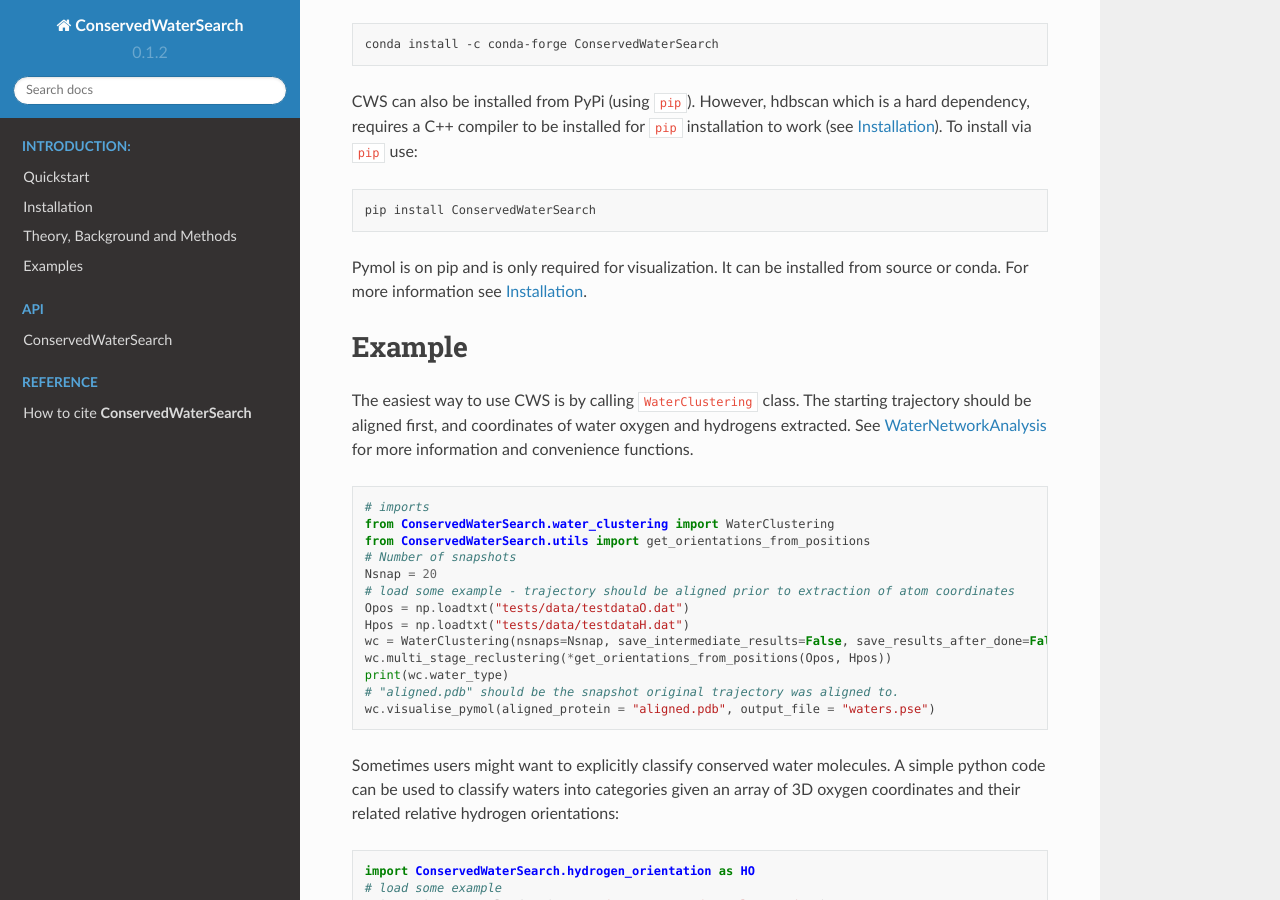
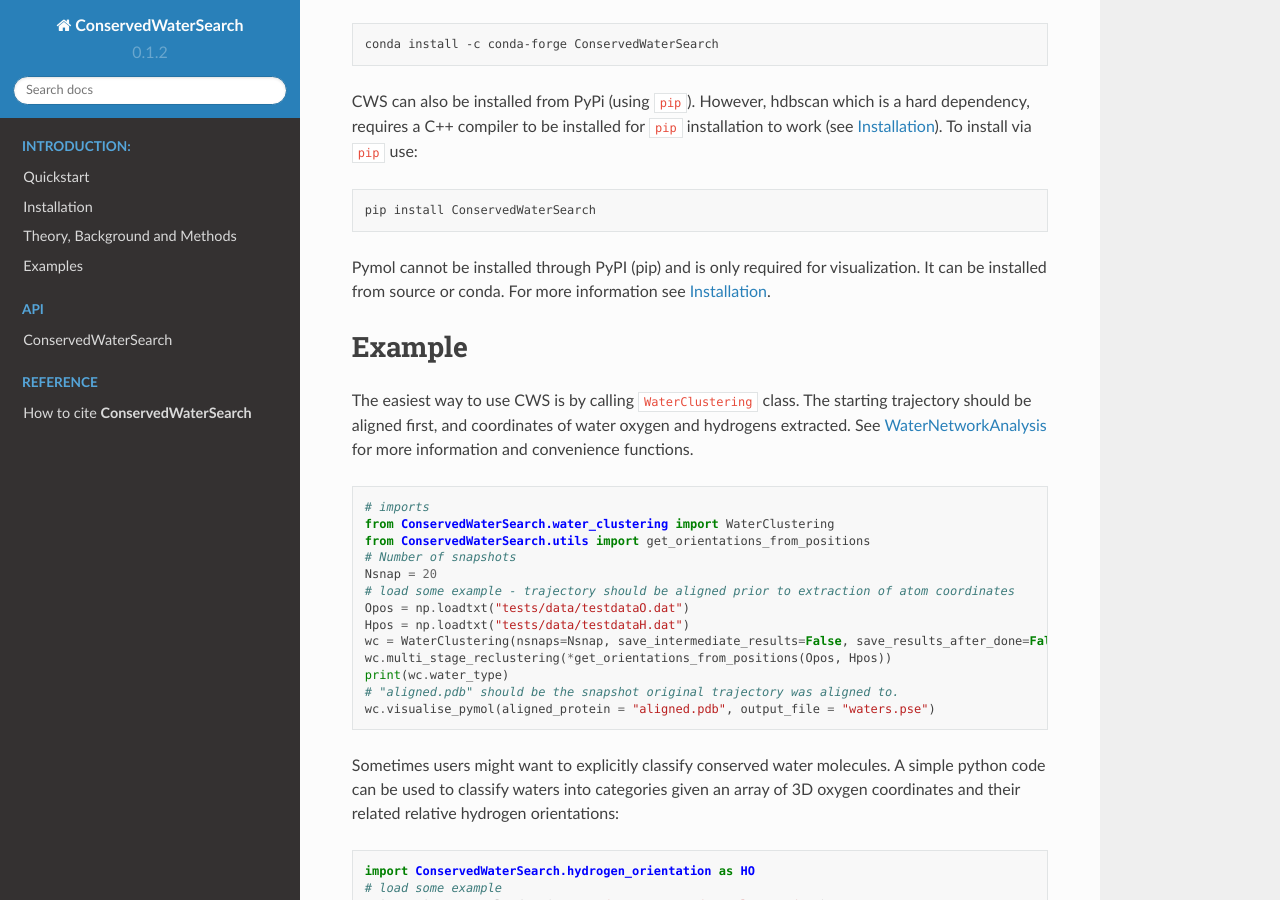
Before and after one commit to JecaTosovic/ConservedWaterSearch, a Sphinx documentation site: the page built from docs/source/introduction.rst, in a window 1280 px wide and 900 px high, scrolled down 1699 px. Built offline with Sphinx 7.4.7 and the Read the Docs theme 2.0.0, drawn with Linux system fonts in a browser that asks for light colours; cross-references to code outside the pages are shown as plain code.

Commit message:
fix wording docs

```diff
--- a/README.rst
+++ b/README.rst
@@ -48,7 +48,7 @@
 
    pip install ConservedWaterSearch
 
-Pymol is on pip and is only required for visualization. It can be installed from source or conda. For more information see `installation <https://conservedwatersearch.readthedocs.io/en/latest/installation.html>`_.
+Pymol cannot be installed through PyPI (pip) and is only required for visualization. It can be installed from source or conda. For more information see `installation <https://conservedwatersearch.readthedocs.io/en/latest/installation.html>`_.
 
 Example
 =======
--- a/docs/source/installation.rst
+++ b/docs/source/installation.rst
@@ -19,7 +19,7 @@
 Prerequisits for visualisation
 ------------------------------
 
-`Pymol <https://pymol.org/2/>`_ is required for visualisation only, if so desired. If not, it's installation can be skipped. Pymol is not available via PyPi (:code:`pip`), but can be installed from conda-forge. If pymol is already installed in your current ``python`` environment it can be used with CWS. If not, the open-source version can be installed from `conda-forge <https://conda-forge.org/>`_ via :code:`conda` (or :code:`mamba`):
+`Pymol <https://pymol.org/2/>`_ is required for visualization only, if so desired. If not, it's installation can be skipped. Pymol is not available via PyPi (:code:`pip`), but can be installed from conda-forge. If pymol is already installed in your current ``python`` environment it can be used with CWS. If not, the open-source version can be installed from `conda-forge <https://conda-forge.org/>`_ via :code:`conda` (or :code:`mamba`):
 
 .. code:: bash
 
--- a/docs/source/introduction.rst
+++ b/docs/source/introduction.rst
@@ -48,7 +48,7 @@
 
    pip install ConservedWaterSearch
 
-Pymol is on pip and is only required for visualization. It can be installed from source or conda. For more information see :ref:`installation:Installation`.
+Pymol cannot be installed through PyPI (pip) and is only required for visualization. It can be installed from source or conda. For more information see :ref:`installation:Installation`.
 
 Example
 =======
```
